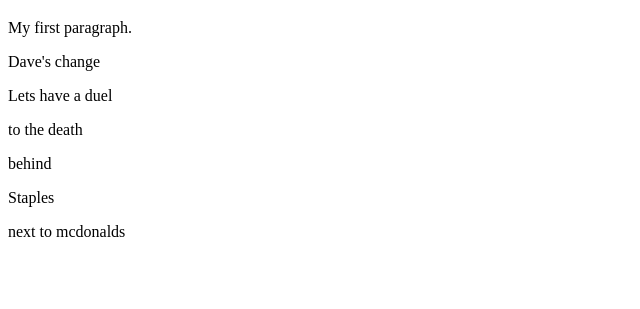
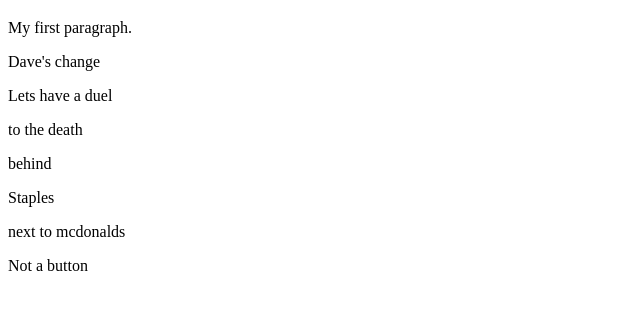
Before and after one commit to Ryanshort221/Conflict-Practice, a plain HTML site: page index.html in a window 1280 px wide. Shown: the part 129-438 px from the top of the page, without its empty margins (0-640 px from the left). Drawn offline with Linux system fonts and the light colour scheme.

Commit message:
added button

```diff
--- a/index.html
+++ b/index.html
@@ -17,5 +17,6 @@
     <p>behind</p>
     <p>Staples</p>
     <p>next to mcdonalds</p>
+    <btn>Not a button</btn>
 </body>
 </html>
```
